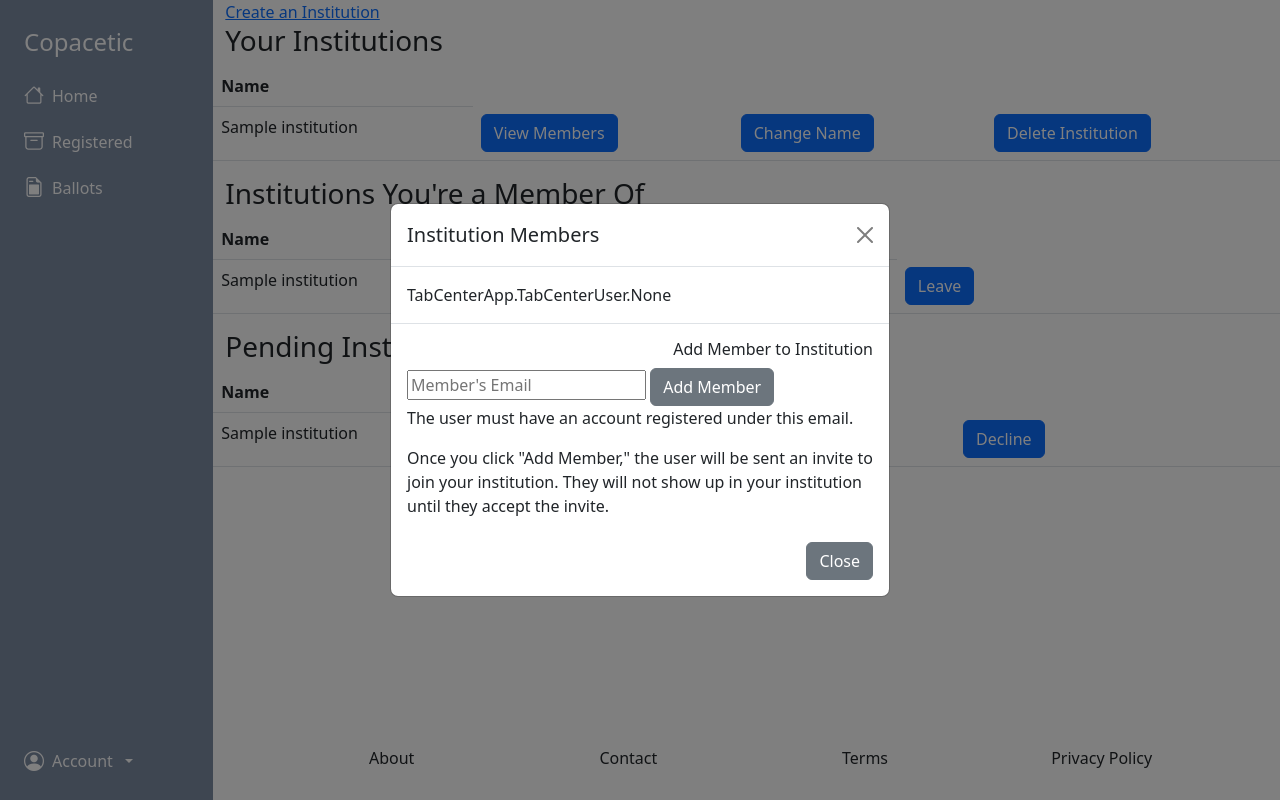
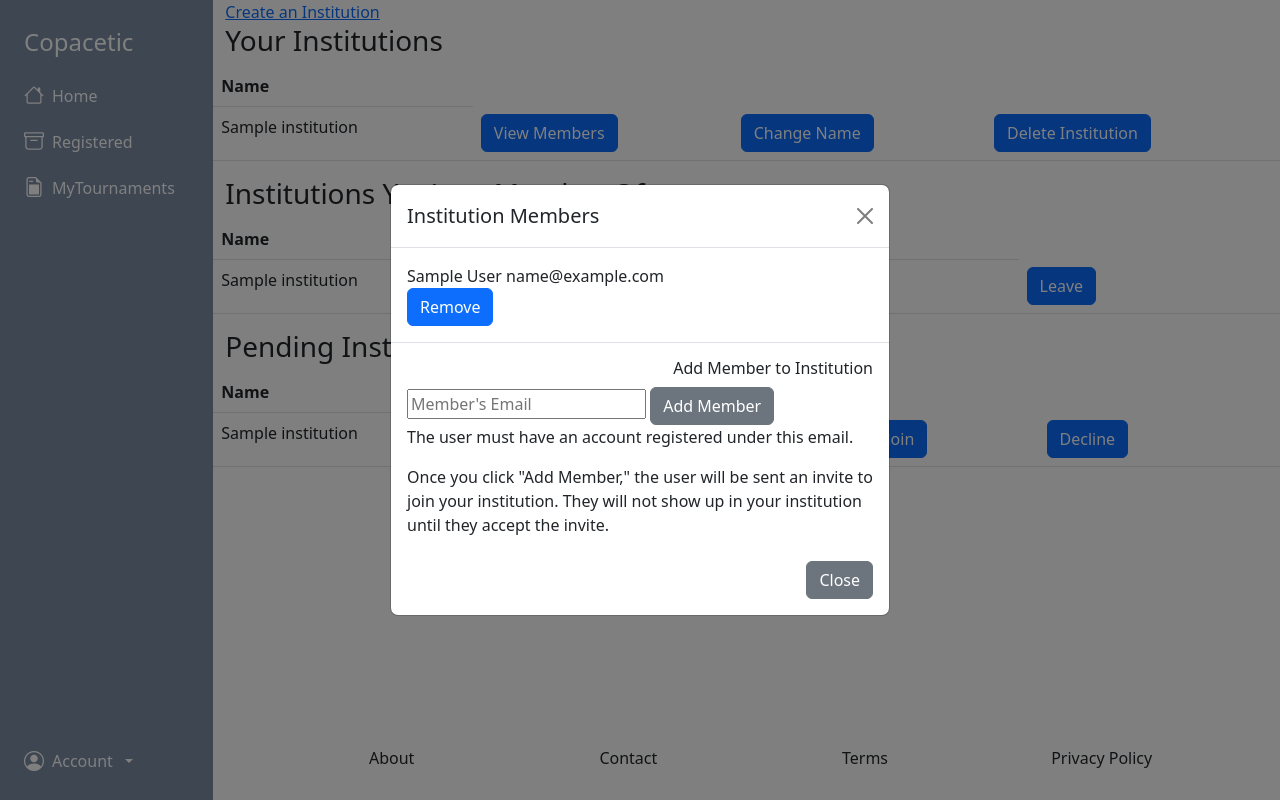
Before and after one commit to AkiraY1/TabCenter, a Django app: page /institution/ in a window 1280 px wide, after a click on "View Members". Run offline with Django 3.2, Linux system fonts and the light colour scheme; a user stored in the database is signed in; tables that the repository leaves empty hold one stand-in row (values such as "Sample post"); some libraries are stand-ins or nearby versions.

Commit message:
completed institution model + invite + management buttons

```diff
--- a/TabCenterApp/templates/TabCenterApp/base.html
+++ b/TabCenterApp/templates/TabCenterApp/base.html
@@ -51,7 +51,7 @@
                         </li>
                         <li>
                             <a href="#" class="nav-link px-sm-0 px-2 text-white text-decoration-none">
-                                <i class="fs-5 bi-file-earmark-post"></i><span class="mx-2 d-none d-sm-inline">Ballots</span></a>
+                                <i class="fs-5 bi-file-earmark-post"></i><span class="mx-2 d-none d-sm-inline">MyTournaments</span></a>
                         </li>
                         {% endif %}
                         {% if not user.is_authenticated %}
--- a/TabCenterApp/templates/TabCenterApp/institution.html
+++ b/TabCenterApp/templates/TabCenterApp/institution.html
@@ -32,16 +32,22 @@
 <table class="table">
     <thead>
         <tr>
-            <th scope="col">
-                Name
-            </th>
+            <th scope="col">Name</th>
+            <th scope="col">Organizer</th>
         </tr>
     </thead>
     <tbody>
         {% for p in memberInstitutions %}
         <tr>
             <td scope="row">{{ p.name }}</td>
-            <td><button type="button" class="btn btn-primary">Leave</button></td>
+            <td>{{ p.organizer.name }}</td>
+            <td>
+                <form method="POST">
+                    {% csrf_token %}
+                    <input type="hidden" name="leave_inst_id" value="{{ p.id }}">
+                    <button type="submit" class="btn btn-primary">Leave</button>
+                </form>
+            </td>
         </tr>
         {% endfor %}
     </tbody>
@@ -52,23 +58,25 @@
 <table class="table">
     <thead>
         <tr>
-            <th scope="col">
-                Name
-            </th>
+            <th scope="col">Name</th>
+            <th scope="col">Organizer</th>
         </tr>
     </thead>
     <tbody>
         {% for q in pendingInstitutions %}
         <tr>
             <td scope="row">{{ q.name }}</td>
+            <td>{{ q.organizer.name }}</td>
             <td>
                 <form method="POST">
+                    {% csrf_token %}
                     <input type="hidden" name="accept_invite_id" value="{{ q.id }}">
                     <button type="submit" class="btn btn-primary">Join</button>
                 </form>
             </td>
             <td>
                 <form method="POST">
+                    {% csrf_token %}
                     <input type="hidden" name="decline_invite_id" value="{{ q.id }}">
                     <button type="submit" class="btn btn-primary">Decline</button>
                 </form>
@@ -88,7 +96,20 @@
                 <button type="button" class="btn-close" data-bs-dismiss="modal" aria-label="Close"></button>
                 </div>
                 <div class="modal-body">
-                    {{ i.members }}
+                    {% if i.members.all.exists %}
+                        {% for person in i.members.all %}
+                            {{ person.name }}
+                            {{ person.email }}
+                            <form method="POST">
+                                {% csrf_token %}
+                                <input type="hidden" name="delete_member_id" value="{{ i.id }}">
+                                <input type="hidden" name="delete_member_email" value="{{ person.email }}">
+                                <button type="submit" class="btn btn-primary">Remove</button>
+                            </form>
+                        {% endfor %}
+                    {% else %}
+                        <p>No members</p>
+                    {% endif %}
                 </div>
                 <div class="modal-footer">
                     <h6>Add Member to Institution</h6> <br>
--- a/TabCenterApp/views.py
+++ b/TabCenterApp/views.py
@@ -223,6 +223,34 @@ def institution(request):
             i.save()
             return redirect('institution')
 
+        #Decline invite
+        if "decline_invite_id" in request.POST:
+            institution_id_decline = request.POST['decline_invite_id']
+            i = Institution.objects.get(id=institution_id_decline)
+            u = request.user
+            i.pendingMembers.remove(u)
+            i.save()
+            return redirect('institution')
+
+        #Leave institution
+        if "leave_inst_id" in request.POST:
+            leave_inst_id = request.POST['leave_inst_id']
+            i = Institution.objects.get(id=leave_inst_id)
+            u = request.user
+            i.members.remove(u)
+            i.save()
+            return redirect('institution')
+
+        #Removing a member
+        if "delete_member_id" in request.POST:
+            delete_member_id = request.POST['delete_member_id']
+            delete_member_email = request.POST['delete_member_email']
+            i = Institution.objects.get(id=delete_member_id)
+            u = TabCenterUser.objects.get(email=delete_member_email)
+            i.members.remove(u)
+            i.save()
+            return redirect('institution')
+
     return render(request, 'TabCenterApp/institution.html', context)
 
 @login_required(login_url="/login")
```
